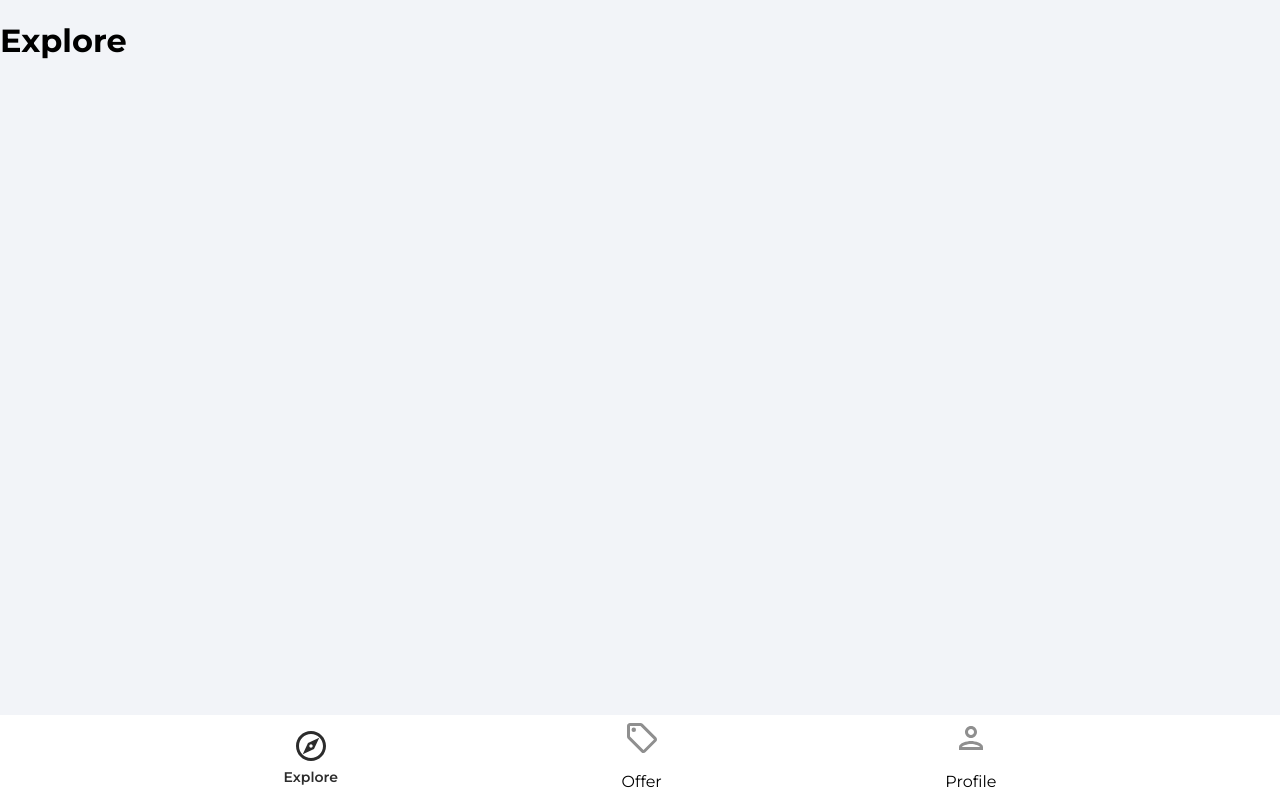
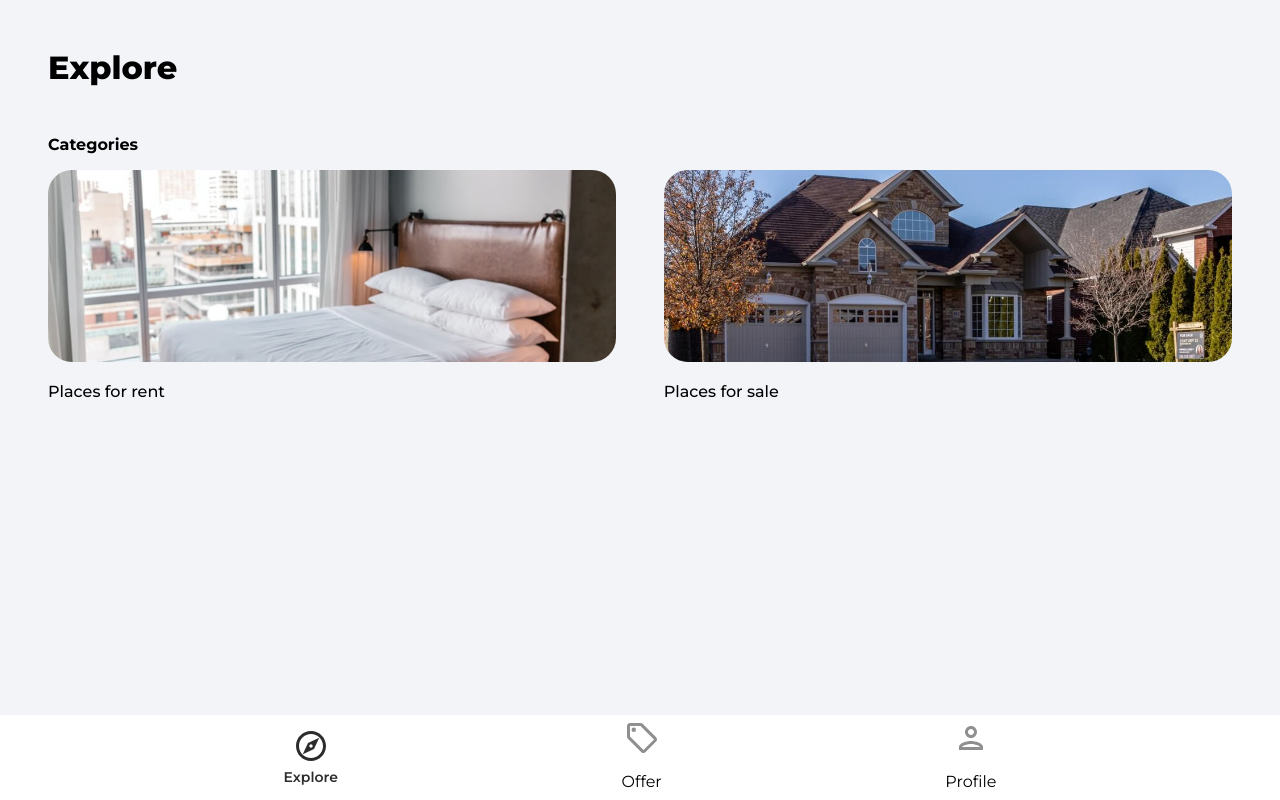
Before and after one commit to whitebeard086/house_marketplace, a React (Create React App) app: page / in a window 1280 px wide. Built offline with nearby package versions, Linux system fonts and the light colour scheme.

Commit message:
explore page

```diff
--- a/src/App.js
+++ b/src/App.js
@@ -3,7 +3,7 @@
 import "react-toastify/dist/ReactToastify.css";
 
 import { Navbar, PrivateRoute } from "./components";
-import { Explore, ForgotPassword, Offers, Profile, SignIn, SignUp } from "./pages";
+import { Category, Explore, ForgotPassword, Offers, Profile, SignIn, SignUp } from "./pages";
 
 function App() {
   return (
@@ -12,6 +12,7 @@
         <Routes>
           <Route path="/" element={<Explore />} />
           <Route path="/offers" element={<Offers />} />
+          <Route path="/category/:categoryName" element={<Category />} />
           <Route path="/profile" element={<PrivateRoute />}>
             <Route path="/profile" element={<Profile />} />
           </Route>
--- /dev/null
+++ b/src/pages/Category.jsx
@@ -0,0 +1,8 @@
+const Category = () => {
+  return (
+    <div>
+        Category
+    </div>
+  )
+}
+export default Category
--- a/src/pages/Explore.jsx
+++ b/src/pages/Explore.jsx
@@ -1,7 +1,29 @@
+import { Link } from "react-router-dom";
+import rentCategoryImage from "../assets/jpg/rentCategoryImage.jpg";
+import sellCategoryImage from "../assets/jpg/sellCategoryImage.jpg";
+
 const Explore = () => {
   return (
-    <div>
-        <h1>Explore</h1>
+    <div className="explore">
+        <header>
+          <p className="pageHeader">Explore</p>
+        </header>
+
+        <main>
+          {/* Slider */}
+
+          <p className="exploreCategoryHeading">Categories</p>
+          <div className="exploreCategories">
+            <Link to="/category/rent">
+              <img src={rentCategoryImage} alt="rent" className="exploreCategoryImg" />
+              <p className="exploreCategoryName">Places for rent</p>
+            </Link>
+            <Link to="/category/sell">
+              <img src={sellCategoryImage} alt="sell" className="exploreCategoryImg" />
+              <p className="exploreCategoryName">Places for sale</p>
+            </Link>
+          </div>
+        </main>
     </div>
   )
 }
--- a/src/pages/index.js
+++ b/src/pages/index.js
@@ -1,3 +1,4 @@
+export { default as Category } from "./Category";
 export { default as Explore } from "./Explore";
 export { default as ForgotPassword } from "./ForgotPassword";
 export { default as Offers } from "./Offers";
```
